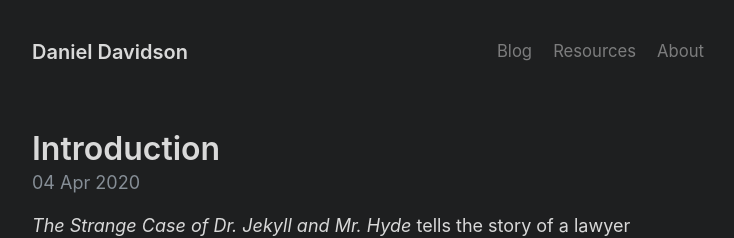
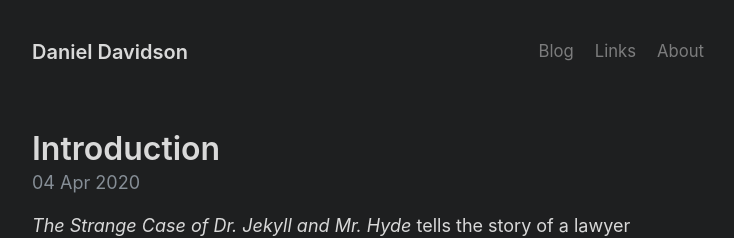
Before and after one commit to danieldavidson/danieldavidson.github.io, a Jekyll site: the page built from index.html, in a window 1280 px wide. Shown: the top 238 px of the page, without its empty margins (272-1006 px from the left). Built offline with Jekyll 4.4.1, drawn with Linux system fonts in a browser that asks for light colours; the list of posts is cut into pages by our own code.

Commit message:
Sizing Update

```diff
--- a/_config.yml
+++ b/_config.yml
@@ -44,7 +44,7 @@
   - title: Blog
     url: /archive
 
-  - title: Resources
+  - title: Links
     url: /resources
 
   - title: About
--- a/_includes/head.html
+++ b/_includes/head.html
@@ -1,6 +1,6 @@
 <head>
   <meta charset="UTF-8">
-  <meta name="viewport" content="width=device-width, initial-scale=1.0">
+  <meta name="viewport" content="width=device-width, initial-scale=.83"> <!-- intial-scale previously 1.0-->
 
   <title>
     {% if page.title == "Home" %}
```
